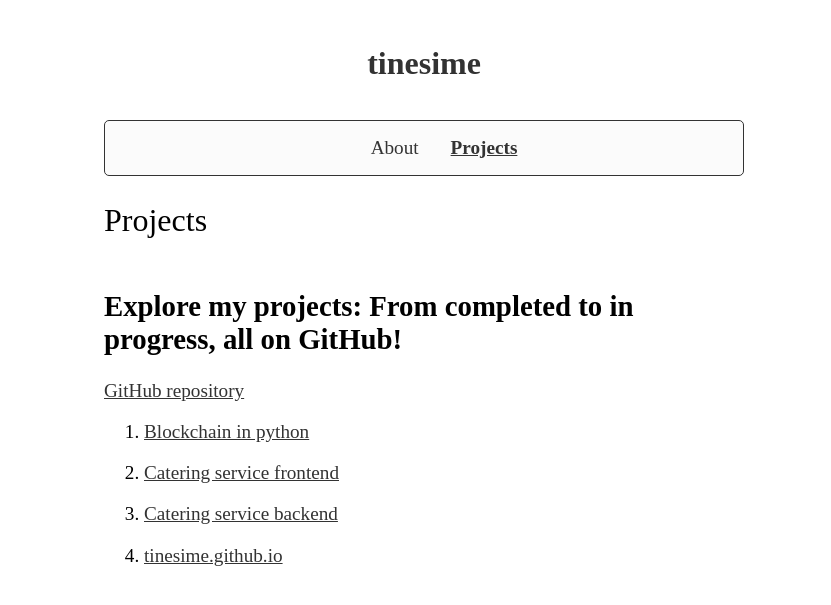
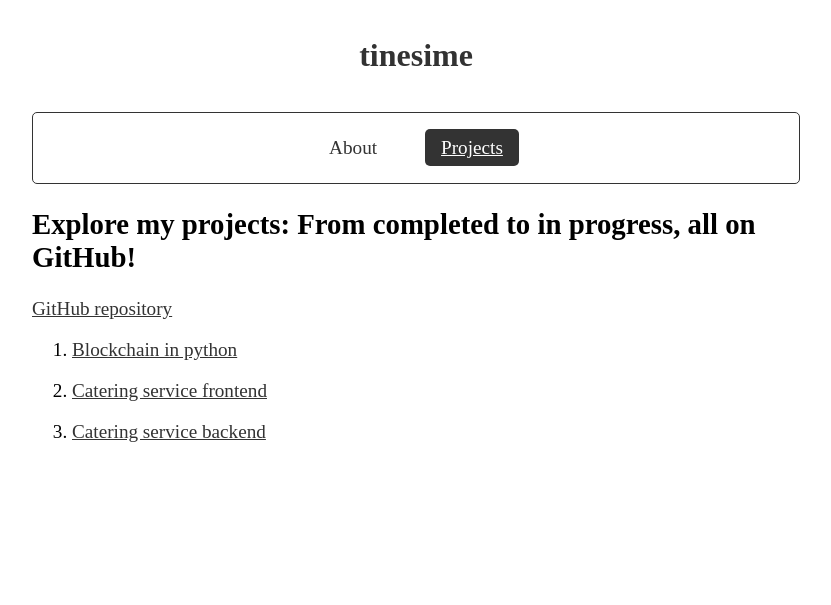
Before and after one commit to tinesime/tinesime.github.io, a Jekyll site: the page built from projects.markdown, in a window 1280 px wide. Shown: the top 605 px of the page, without its empty margins (224-1055 px from the left). Built offline with Jekyll 4.4.1, drawn with Linux system fonts in a browser that asks for light colours; some web fonts are replaced.

Commit message:
css fixed

```diff
--- a/_includes/header.html
+++ /dev/null
@@ -1,6 +0,0 @@
-<nav>
-    <ul>
-        <li><a href="/" class="{% if page.url == '/' %}active{% endif %}">About</a></li>
-        <li><a href="/projects/" class="{% if page.url == '/projects/' %}active{% endif %}">Projects</a></li>
-    </ul>
-</nav>
--- a/_layouts/default.html
+++ b/_layouts/default.html
@@ -17,10 +17,20 @@
     <h1 class="title">
         {{ page.title }}
     </h1>
-    <header>
-        {% include header.html %}
-    </header>
-    <h2 class="heading">{{ page.heading }}</h2>
+
+    <div class="navbar">
+        <nav>
+            <ul>
+                <li>
+                    <a href="/" class="{% if page.url == '/' %}active{% endif %}">About</a>
+                </li>
+                <li>
+                    <a href="/projects/" class="{% if page.url == '/projects/' %}active{% endif %}">Projects</a>
+                </li>
+            </ul>
+        </nav>
+    </div>
+
     <div class="content">
         {{ content }}
     </div>
--- a/assets/css/style.css
+++ b/assets/css/style.css
@@ -1,11 +1,14 @@
+
 html {
-    height: 100%;
+    height: 100vh;
     margin: 0;
     padding: 0;
     background-color: #fff;
 }
 
 body {
+    margin: 0;
+    padding: 0;
     width: 100%;
     display: flex;
     justify-content: center;
@@ -13,46 +16,38 @@ body {
 }
 
 .container {
+    margin: 0;
+    padding: 0;
     display: flex;
     flex-direction: column;
-    width: 50%;
+    width: 60%;
 }
 
-header {
-    background-color: rgba(249, 249, 249, 0.63);
-    border: 1px solid #333;
-    border-radius: 5px;
-    font-family: "Forum", serif;
-    display: flex;
-    justify-content: center;
-    align-items: center;
+@media (max-width: 768px) {
+    .container {
+        width: 80%;
     }
 
-nav ul {
-    list-style-type: none;
+    .navbar nav ul {
         display: flex;
-    justify-content: center;
+        justify-content: space-between;
         align-items: center;
+        list-style: none;
+        padding: 1rem 2rem;
+        margin: 0;
     }
 
-nav ul li {
-    margin: 0 1rem;
+    .title {
+        font-size: 1.5rem;
     }
 
-nav ul li a {
-    text-decoration: none;
-    color: #333;
-    font-size: 1.2rem;
-    font-family: "Forum", serif;
+    .heading {
+        font-size: 1.5rem;
     }
 
-nav ul li a:hover {
-    text-decoration: underline;
+    .content {
+        font-size: 1.2rem;
     }
-
-nav ul li a.active {
-    font-weight: bold;
-    text-decoration: underline;
 }
 
 .title {
@@ -64,13 +59,6 @@ nav ul li a.active {
     justify-content: center;
     align-items: center;
     padding: 1rem 0;
-}
-
-.heading {
-    font-size: 2rem;
-    font-family: "Noto", serif;
-    font-weight: 400;
-    font-style: normal;
 }
 
 .content {
@@ -85,3 +73,50 @@ nav ul li a.active {
     color: #333;
     cursor: pointer;
 }
+
+.navbar {
+    display: flex;
+    justify-content: space-between;
+    align-items: center;
+    border-radius: 5px;
+    border: 1px solid #333;
+}
+
+nav {
+    width: 100%;
+}
+
+.navbar nav ul {
+    display: flex;
+    justify-content: center;
+    align-items: center;
+    list-style: none;
+    padding: 1rem 2rem;
+    margin: 0;
+}
+
+.navbar nav ul li {
+    padding: 0.5rem 1rem;
+}
+
+.navbar a {
+    text-decoration: none;
+    color: #333;
+    padding: 0.5rem 1rem;
+    font-size: 1.2rem;
+    font-family: "Forum", serif;
+}
+
+.navbar a:hover {
+    background-color: #333;
+    color: #fff;
+    border-radius: 5px;
+    text-decoration: underline;
+}
+
+.navbar a.active {
+    background-color: #333;
+    color: #fff;
+    border-radius: 5px;
+    text-decoration: underline;
+}
--- a/projects.markdown
+++ b/projects.markdown
@@ -14,5 +14,3 @@ permalink: '/projects/'
 2. [Catering service frontend](https://github.com/tinesime/catering-frontend){: .github-link}
 
 3. [Catering service backend](https://github.com/tinesime/catering-backend){: .github-link}
-
-4. [tinesime.github.io](https://github.com/tinesime/tinesime.github.io){: .github-link}
```
Lines whose indentation alone changed are shown as unchanged.
